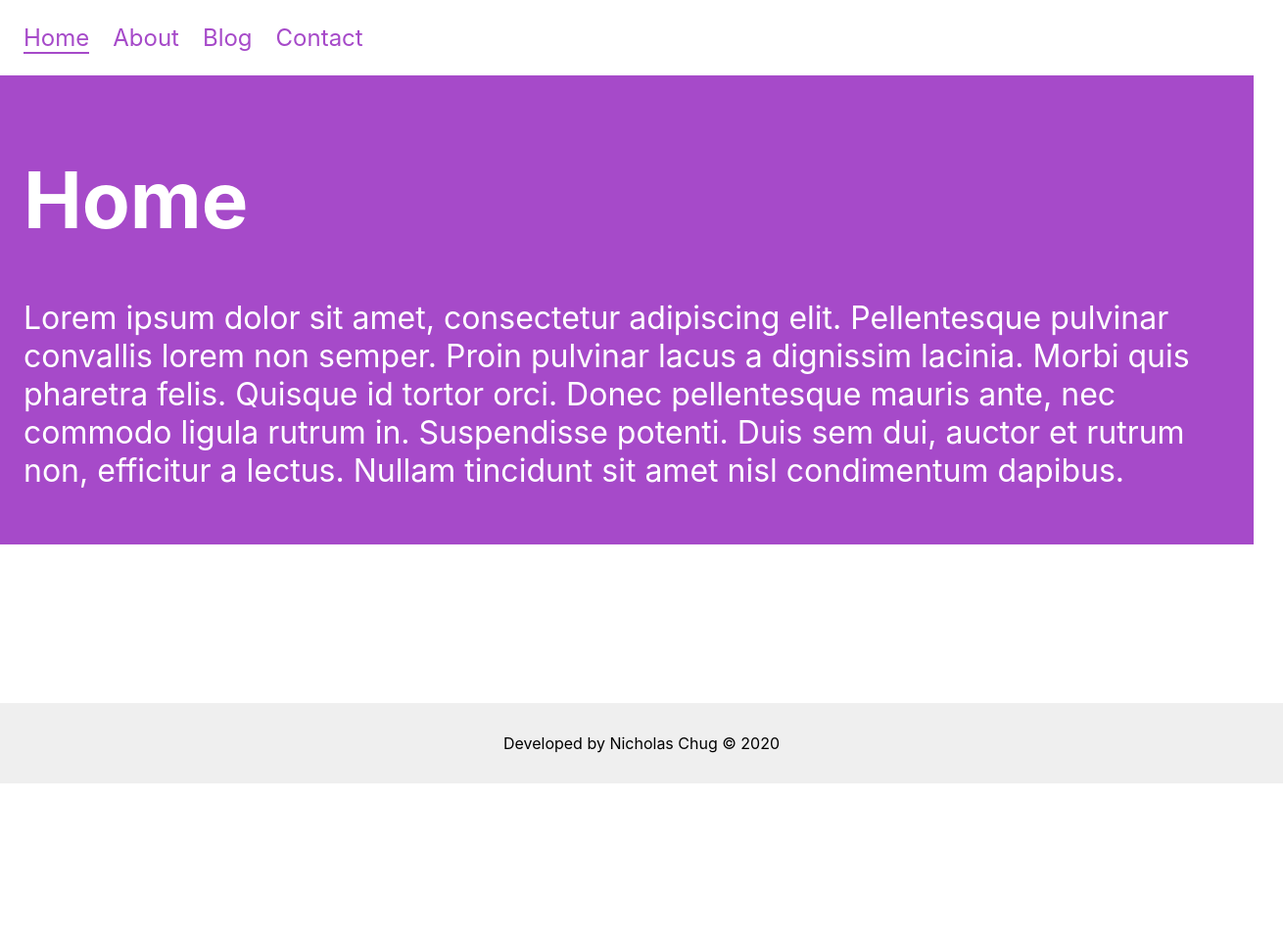
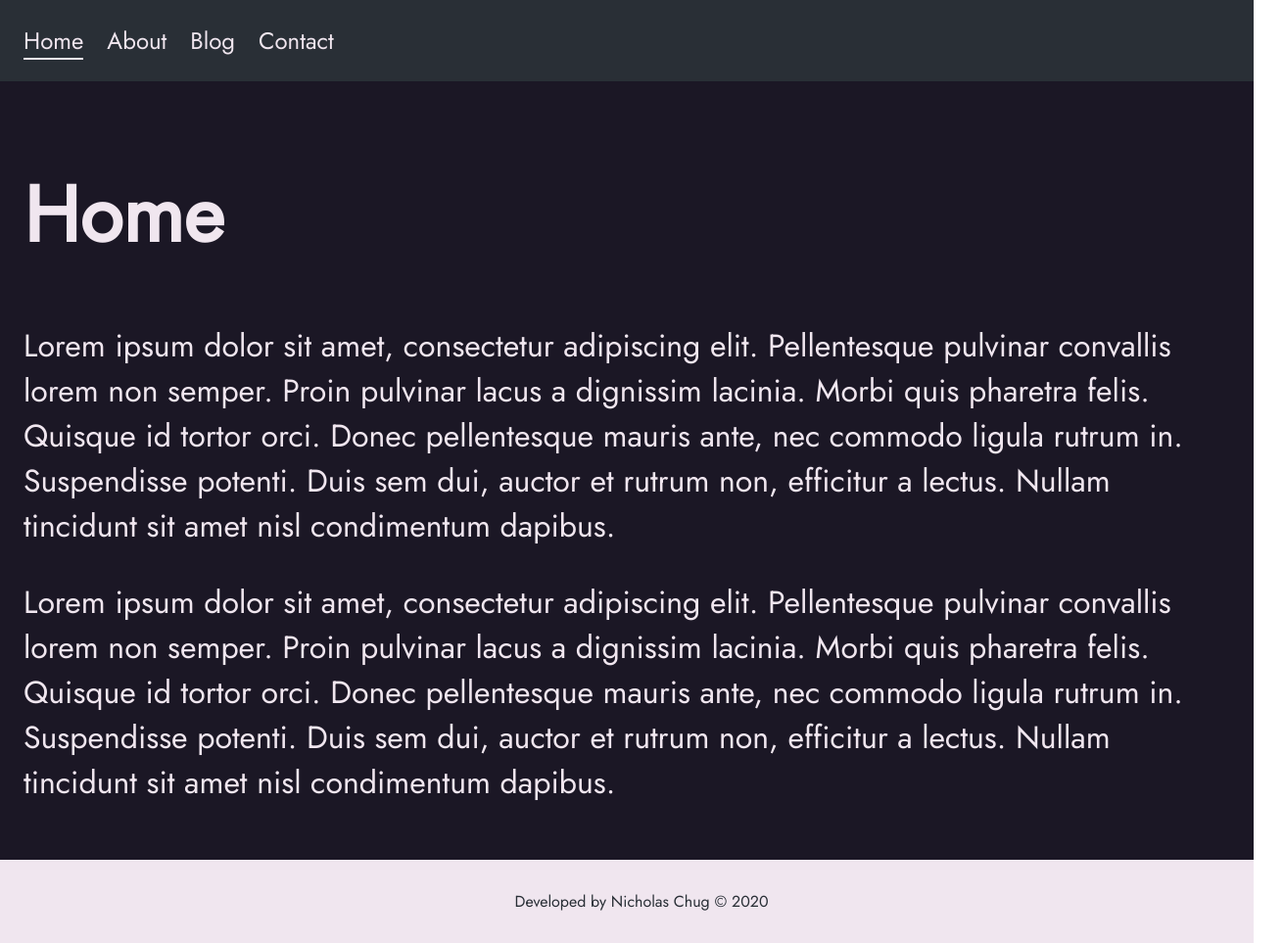
Before and after one commit to NicholasChug/nicks-book-nook, a Gatsby site: page / in a window 1280 px wide. Shown: the whole page at 98% size, 1310 px wide, since content can reach past the window. Before the commit the page ends 800 px from the top, so only its background shows below. Built offline with nearby package versions, Linux system fonts and the light colour scheme; Gatsby itself is replaced by a stand-in of ours.

Commit message:
added some styling/colouring changes and a todo list

```diff
--- a/src/components/Footer.js
+++ b/src/components/Footer.js
@@ -2,14 +2,12 @@ import React from 'react';
 
 import "./footer.css"
 
-class Footer extends React.Component {
-    render() {
-        return (
-            <div className="footer">
-                <p>Developed by Nicholas Chug &copy; 2020</p>
-            </div>
-        )
-    }
-}
+const Footer = () => {
+    return (
+        <div className="footer">
+            <p>Developed by Nicholas Chug &copy; 2020</p>
+        </div>
+    )
+};
 
 export default Footer;
--- a/src/components/Nav.js
+++ b/src/components/Nav.js
@@ -7,16 +7,16 @@ const Nav = () => (
     <nav className="nav">
         <ul className="nav-list">
             <li className="nav-list-item">
-                <Link activeStyle={{ borderBottom:"2px solid #a64ac9" }} to="/">Home</Link>
+                <Link activeStyle={{ borderBottom:"2px solid #F0E6EF" }} to="/">Home</Link>
             </li>
             <li className="nav-list-item">
-                <Link activeStyle={{ borderBottom: "2px solid #a64ac9" }} to="/about">About</Link>
+                <Link activeStyle={{ borderBottom: "2px solid #F0E6EF" }} to="/about">About</Link>
             </li>
             <li className="nav-list-item">
-                <Link activeStyle={{ borderBottom: "2px solid #a64ac9" }} to="/blog">Blog</Link>
+                <Link activeStyle={{ borderBottom: "2px solid #F0E6EF" }} to="/blog">Blog</Link>
             </li>
             <li className="nav-list-item">
-                <Link activeStyle={{ borderBottom: "2px solid #a64ac9" }} to="/contact">Contact</Link>
+                <Link activeStyle={{ borderBottom: "2px solid #F0E6EF" }} to="/contact">Contact</Link>
             </li>
         </ul>
     </nav>
--- a/src/components/footer.css
+++ b/src/components/footer.css
@@ -1,12 +1,11 @@
 /* Footer Styling */
+@import url('https://fonts.googleapis.com/css2?family=Jost:ital,wght@0,400;1,700&display=swap');
 
 .footer {
     text-align: center;
+    color: #292F36;
     padding: 15px;
-    background-color: #efefef;
-    font-family: -apple-system, BlinkMacSystemFont, "Segoe UI", Roboto, Oxygen,
-    Ubuntu, Cantarell, "Open Sans", "Helvetica Neue", sans-serif;
-    position: absolute;
-    bottom: 0;
+    background-color: #F0E6EF;
+    font-family: 'Jost', sans-serif;
     width: 100%;
 }
--- a/src/components/layout.css
+++ b/src/components/layout.css
@@ -1,4 +1,6 @@
 /* layout.css */
+@import url('https://fonts.googleapis.com/css2?family=Jost:ital,wght@0,400;1,700&display=swap');
+
 html,
 body {
   padding: 0;
@@ -8,11 +10,10 @@ body {
 
 .main {
   padding: 24px;
-  font-family: -apple-system, BlinkMacSystemFont, "Segoe UI", Roboto, Oxygen,
-    Ubuntu, Cantarell, "Open Sans", "Helvetica Neue", sans-serif;
-  background-color: #a64ac9;
+  font-family: 'Jost', sans-serif;
+  background-color: #1b1725;
   height: 100%;
-  color: #ffffff;
+  color: #F0E6EF;
 }
 
 .main h1 {
--- a/src/components/nav.css
+++ b/src/components/nav.css
@@ -1,6 +1,9 @@
 /* nav.css */
+@import url('https://fonts.googleapis.com/css2?family=Jost:ital,wght@0,400;1,700&display=swap');
+
 .nav {
   padding: 24px;
+  background-color: #292F36;
 }
 
 .nav-list {
@@ -12,13 +15,12 @@
 
 .nav-list-item {
   margin-right: 24px;
-  font-family: -apple-system, BlinkMacSystemFont,  "Segoe UI", Roboto, Oxygen,
-    Ubuntu, Cantarell,  "Open Sans",  "Helvetica Neue",  sans-serif;
+  font-family: "Jost",  sans-serif;
   font-size: 1.5em;
 }
 
 .nav-list a {
-  color: #a64ac9;
+  color: #F0E6EF;
   text-decoration: none;
   border-bottom: 2px transparent;
   transition: border 0.1s linear;
@@ -26,5 +28,5 @@
 
 .nav-list a:hover,
 .nav-list a:focus  {
-  border-bottom: 2px solid #a64ac9;
+  border-bottom: 2px solid #F0E6EF;
 }
--- a/src/components/post.css
+++ b/src/components/post.css
@@ -2,7 +2,7 @@
 .post {
   margin-bottom: 80px;
   padding-bottom: 80px;
-  border-bottom: 2px solid white;
+  border-bottom: 2px solid #F0E6EF;
 }
 
 .post .post-title {
@@ -19,8 +19,8 @@
 }
 
 .post a {
-  background-color: white;
-  color: #a64ac9;
+  background-color: #F0E6EF;
+  color: #292F36;
   padding: 16px 24px;
   text-decoration: none;
   margin-top: 16px;
--- a/src/pages/about.js
+++ b/src/pages/about.js
@@ -8,6 +8,7 @@ const About = () => (
         <Layout>
             <h1>About</h1>
             <p>Lorem ipsum dolor sit amet, consectetur adipiscing elit. Pellentesque pulvinar convallis lorem non semper. Proin pulvinar lacus a dignissim lacinia. Morbi quis pharetra felis. Quisque id tortor orci. Donec pellentesque mauris ante, nec commodo ligula rutrum in. Suspendisse potenti. Duis sem dui, auctor et rutrum non, efficitur a lectus. Nullam tincidunt sit amet nisl condimentum dapibus.</p>
+            <p>Lorem ipsum dolor sit amet, consectetur adipiscing elit. Pellentesque pulvinar convallis lorem non semper. Proin pulvinar lacus a dignissim lacinia. Morbi quis pharetra felis. Quisque id tortor orci. Donec pellentesque mauris ante, nec commodo ligula rutrum in. Suspendisse potenti. Duis sem dui, auctor et rutrum non, efficitur a lectus. Nullam tincidunt sit amet nisl condimentum dapibus.</p>
         </Layout>
         <Footer />
     </Fragment>
--- a/src/pages/contact.js
+++ b/src/pages/contact.js
@@ -8,6 +8,7 @@ const Contact = () => (
         <Layout>
             <h1>Contact</h1>
             <p>Lorem ipsum dolor sit amet, consectetur adipiscing elit. Pellentesque pulvinar convallis lorem non semper. Proin pulvinar lacus a dignissim lacinia. Morbi quis pharetra felis. Quisque id tortor orci. Donec pellentesque mauris ante, nec commodo ligula rutrum in. Suspendisse potenti. Duis sem dui, auctor et rutrum non, efficitur a lectus. Nullam tincidunt sit amet nisl condimentum dapibus.</p>
+            <p>Lorem ipsum dolor sit amet, consectetur adipiscing elit. Pellentesque pulvinar convallis lorem non semper. Proin pulvinar lacus a dignissim lacinia. Morbi quis pharetra felis. Quisque id tortor orci. Donec pellentesque mauris ante, nec commodo ligula rutrum in. Suspendisse potenti. Duis sem dui, auctor et rutrum non, efficitur a lectus. Nullam tincidunt sit amet nisl condimentum dapibus.</p>
         </Layout>
         <Footer />
     </Fragment>
--- a/src/pages/index.js
+++ b/src/pages/index.js
@@ -7,6 +7,7 @@ const Home = () => (
         <Layout>
             <h1>Home</h1>
             <p>Lorem ipsum dolor sit amet, consectetur adipiscing elit. Pellentesque pulvinar convallis lorem non semper. Proin pulvinar lacus a dignissim lacinia. Morbi quis pharetra felis. Quisque id tortor orci. Donec pellentesque mauris ante, nec commodo ligula rutrum in. Suspendisse potenti. Duis sem dui, auctor et rutrum non, efficitur a lectus. Nullam tincidunt sit amet nisl condimentum dapibus.</p>
+            <p>Lorem ipsum dolor sit amet, consectetur adipiscing elit. Pellentesque pulvinar convallis lorem non semper. Proin pulvinar lacus a dignissim lacinia. Morbi quis pharetra felis. Quisque id tortor orci. Donec pellentesque mauris ante, nec commodo ligula rutrum in. Suspendisse potenti. Duis sem dui, auctor et rutrum non, efficitur a lectus. Nullam tincidunt sit amet nisl condimentum dapibus.</p>
         </Layout>
         <Footer />
     </Fragment>
--- a/src/templates/blogTemplate.css
+++ b/src/templates/blogTemplate.css
@@ -8,5 +8,5 @@
 }
 
 .blogTemplate a {
-  color: #fff;
+  color: #F0E6EF;
 }
--- a/src/templates/blogTemplate.js
+++ b/src/templates/blogTemplate.js
@@ -1,8 +1,9 @@
 // templates/blogTemplate.js
-import React from "react";
+import React,{Fragment} from "react";
 import { graphql, Link } from "gatsby";
 
 import Layout from "../components/Layouts";
+import Footer from "../components/Footer";
 
 import "./blogTemplate.css";
 
@@ -11,6 +12,7 @@ export default function Template({ data }) {
   const { title, author, date } = post.frontmatter;
 
   return (
+    <Fragment>
       <Layout>
         <div className='blogTemplate'>
           <Link to="/blog">Back to blogs</Link>
@@ -19,6 +21,8 @@ export default function Template({ data }) {
           <div dangerouslySetInnerHTML={{ __html: post.html }} />
         </div>
       </Layout>
+      <Footer />
+    </Fragment>
   )
 };
 
```
Also changed, not shown: todo.md (added, +7 -0 lines). Lines whose indentation alone changed are shown as unchanged.
